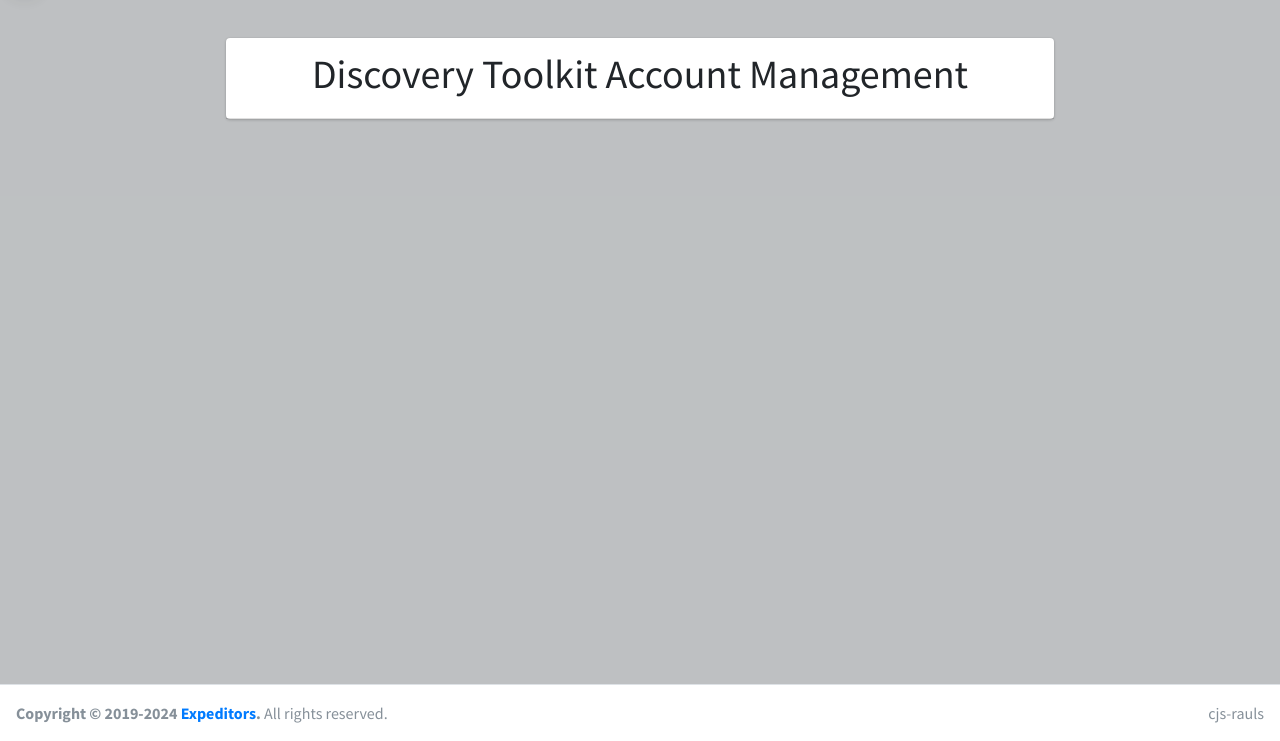
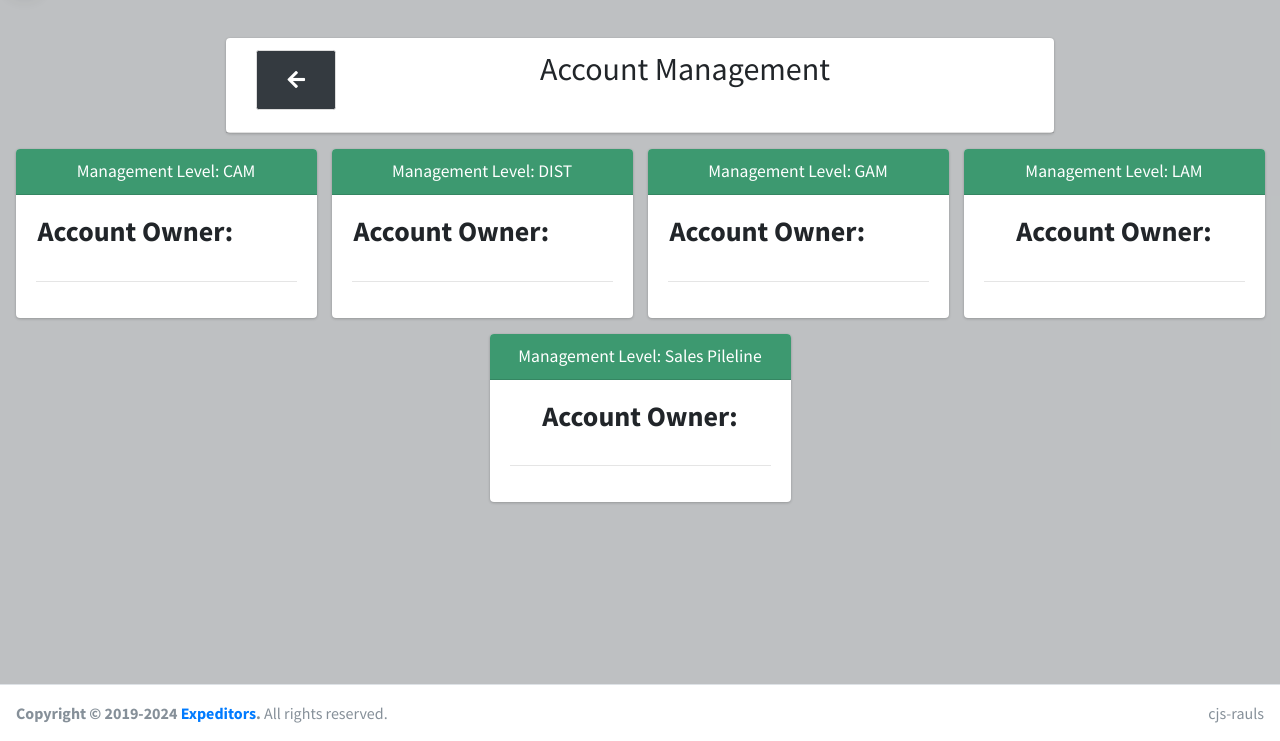
Before and after one commit to raul-sandoval/gso, a Flask app: template webapps/templates/discovery_toolkit/account_management.html in a window 1280 px wide. Shown: the part 59-800 px from the top of the page. Run offline with Flask 3, Linux system fonts and the light colour scheme; the template is opened without the code that fills it, so the values that code supplies are empty; some libraries are stand-ins or nearby versions.

Commit message:
update: display account management level

```diff
--- a/webapps/templates/discovery_toolkit/account_management.html
+++ b/webapps/templates/discovery_toolkit/account_management.html
@@ -13,9 +13,172 @@
   <div class="col-8 mx-auto">
     <div class="card">
       <div class="card-header d-flex">
-        <h1 class="mx-auto">Discovery Toolkit Account Management</h1>
+        <button class="btn btn-app btn-xs bg-dark" onclick="history.back()">
+          <i class="fa fa-arrow-left"></i>
+        </button>
+        <h2 class="mx-auto"> <u><span class="text-bold">{{response.account_name}}</span></u> <span>Account Management</span></h2>
       </div>
     </div>
   </div>
 </div>
+
+<div class="row d-flex">
+
+  {% if response.cam_owner != '-' %}
+  <div class="col-md-3 mx-auto">
+    <div class="card card-olive">
+      <div class="card-header d-flex">
+        <h3 class="card-title mx-auto">Management Level: CAM</h3>
+      </div>
+      <div class="card-body">
+        <div class="row">
+          <div class="row">
+            <div class="col-12 d-flex">
+              <h3 class="text-bold mr-1 mx-auto">Account Owner:</h3>
+            </div>
+            <div class="col-12">
+              <h4 class="text-bold mr-1">{{response.cam_owner}}</h4>
+            </div>
+          </div>
+        </div>
+        <hr>
+        <div class="row">
+          {% for row in response.cam.data %}
+          <div class="col-12 d-flex">
+            <span class="text-bold"><i class="fa fa-minus"></i> </span>
+            &nbsp;&nbsp;
+            <span class="ps-3">{{row.manager_name}} {{row.manager_last_name}}, {{row.manager_title}}, <span class="text-bold">{{row.manager_branch}}</span> </span>
+          </div>
+          {% endfor %}
+        </div>
+      </div>
+    </div>
+  </div>
+  {% endif %}
+
+  {% if response.dist_owner != '-' %}
+  <div class="col-md-3 mx-auto">
+    <div class="card card-olive">
+      <div class="card-header d-flex">
+        <h3 class="card-title mx-auto">Management Level: DIST</h3>
+      </div>
+      <div class="card-body">
+        <div class="row">
+          <div class="row">
+            <div class="col-12 d-flex">
+              <h3 class="text-bold mr-1 mx-auto">Account Owner:</h3>
+            </div>
+            <div class="col-12">
+              <h4 class="text-bold mr-1">{{response.dist_owner}}</h4>
+            </div>
+          </div>
+        </div>
+        <hr>
+        <div class="row">
+          {% for row in response.dist.data %}
+          <div class="col-12 d-flex">
+            <span class="text-bold"><i class="fa fa-minus"></i> </span>
+            &nbsp;&nbsp;
+            <span class="ps-3">{{row.manager_name}} {{row.manager_last_name}}, {{row.manager_title}}, <span class="text-bold">{{row.manager_branch}}</span> </span>
+          </div>
+          {% endfor %}
+        </div>
+      </div>
+    </div>
+  </div>
+  {% endif %}
+
+  {% if response.gam_owner != '-' %}
+  <div class="col-md-3 mx-auto">
+    <div class="card card-olive">
+      <div class="card-header d-flex">
+        <h3 class="card-title mx-auto">Management Level: GAM</h3>
+      </div>
+      <div class="card-body">
+        <div class="row">
+          <div class="row">
+            <div class="col-12 d-flex">
+              <h3 class="text-bold mr-1 mx-auto">Account Owner:</h3>
+            </div>
+            <div class="col-12">
+              <h4 class="text-bold mr-1">{{response.gam_owner}}</h4>
+            </div>
+          </div>
+        </div>
+        <hr>
+        <div class="row">
+          {% for row in response.gam.data %}
+          <div class="col-12 d-flex">
+            <span class="text-bold"><i class="fa fa-minus"></i> </span>
+            &nbsp;&nbsp;
+            <span class="ps-3">{{row.manager_name}} {{row.manager_last_name}}, {{row.manager_title}}, <span class="text-bold">{{row.manager_branch}}</span> </span>
+          </div>
+          {% endfor %}
+        </div>
+      </div>
+    </div>
+  </div>
+  {% endif %}
+
+  {% if response.lam_owner != '-' %}
+  <div class="col-md-3 mx-auto">
+    <div class="card card-olive">
+      <div class="card-header d-flex">
+        <h3 class="card-title mx-auto">Management Level: LAM</h3>
+      </div>
+      <div class="card-body">
+        <div class="row">
+          <div class="col-12 d-flex">
+            <h3 class="text-bold mr-1 mx-auto">Account Owner:</h3>
+          </div>
+          <div class="col-12">
+            <h4 class="text-bold mr-1">{{response.lam_owner}}</h4>
+          </div>
+        </div>
+        <hr>
+        <div class="row">
+          {% for row in response.lam.data %}
+          <div class="col-12 d-flex">
+            <span class="text-bold"><i class="fa fa-minus"></i> </span>
+            &nbsp;&nbsp;
+            <span class="ps-3">{{row.manager_name}} {{row.manager_last_name}}, {{row.manager_title}}, <span class="text-bold">{{row.manager_branch}}</span> </span>
+          </div>
+          {% endfor %}
+        </div>
+      </div>
+    </div>
+  </div>
+  {% endif %}
+
+  {% if response.sales_pileline_owner != '-' %}
+  <div class="col-md-3 mx-auto">
+    <div class="card card-olive">
+      <div class="card-header d-flex">
+        <h3 class="card-title mx-auto">Management Level: Sales Pileline</h3>
+      </div>
+      <div class="card-body">
+        <div class="row">
+          <div class="col-12 d-flex">
+            <h3 class="text-bold mr-1 mx-auto">Account Owner:</h3>
+          </div>
+          <div class="col-12">
+            <h4 class="text-bold mr-1">{{response.sales_pileline_owner}}</h4>
+          </div>
+        </div>
+        <hr>
+        <div class="row">
+          {% for row in response.sales_pileline.data %}
+          <div class="col-12 d-flex">
+            <span class="text-bold"><i class="fa fa-minus"></i> </span>
+            &nbsp;&nbsp;
+            <span class="ps-3">{{row.manager_name}} {{row.manager_last_name}}, {{row.manager_title}}, <span class="text-bold">{{row.manager_branch}}</span> </span>
+          </div>
+          {% endfor %}
+        </div>
+      </div>
+    </div>
+  </div>
+  {% endif %}
+
+</div>
 {% endblock %}
```
Also changed, not shown: webapps/discovery_toolkit/account_management.py (+87 -2 lines), webapps/discovery_toolkit/functions.py (+23 -0 lines).
